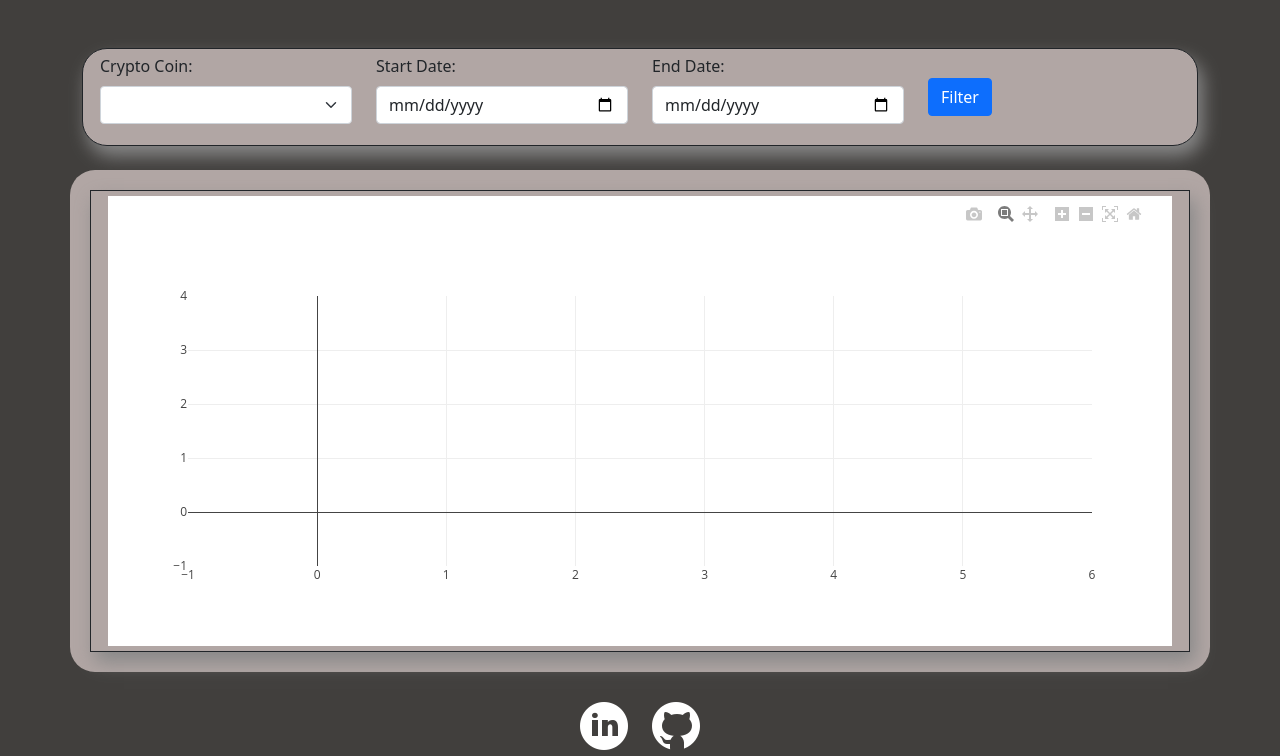
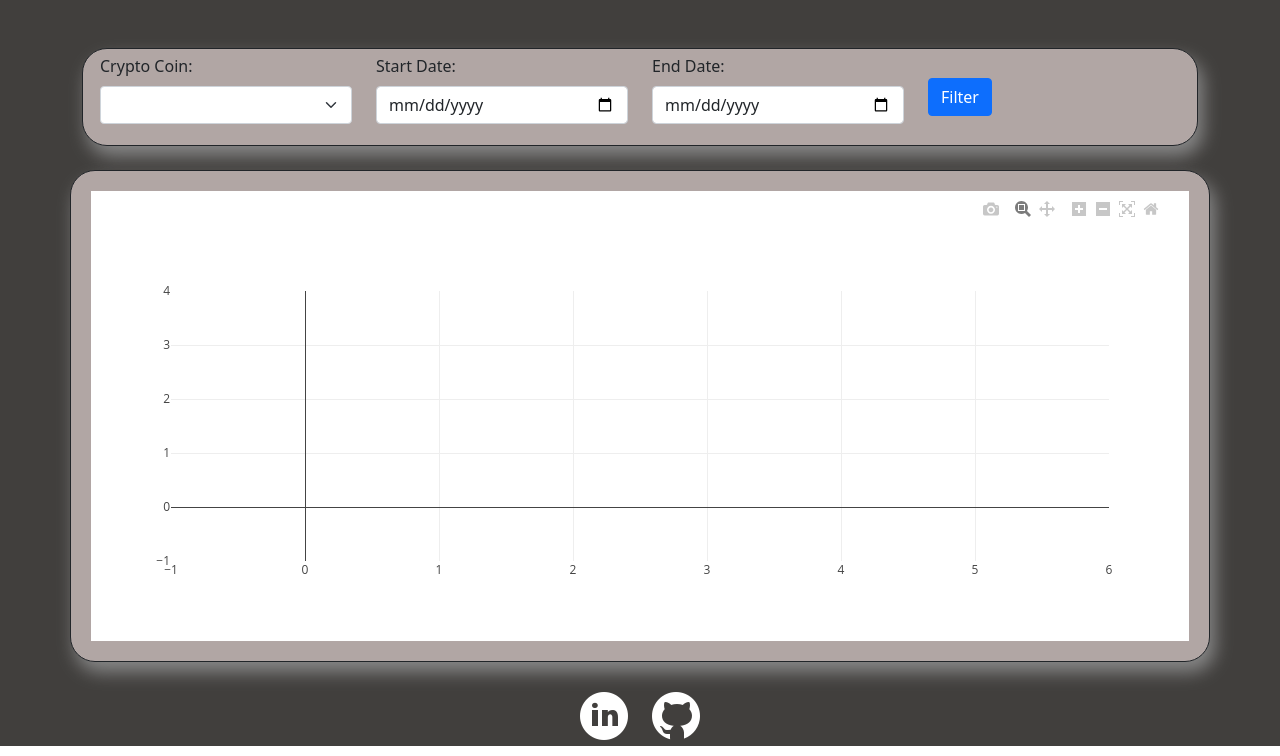
Before and after one commit to paul-stork/landing-page, a Flask app: template app/projects/templates/cryptoProjects.html in a window 1280 px wide. Shown: the part 76-832 px from the top of the page. Run offline with Flask 3, Linux system fonts and the light colour scheme; the template is opened without the code that fills it: values that come from a table or form of the project are taken from there, most other values are stand-ins (such as "Sample title", 1, 10 or a date in 2020); lists and menus that the app fills with data are empty; some libraries are stand-ins or nearby versions.

Commit message:
updated css to fix visual art on crypto proj

```diff
--- a/app/projects/templates/cryptoProjects.html
+++ b/app/projects/templates/cryptoProjects.html
@@ -21,8 +21,8 @@
 
 <br />
 
-<div class='container main-div1' id='plot'>
-    <div class='row box_shadow'>
+<div class='container main-div1-shadow' id='plot'>
+    <div class='row'>
         <div class='row'>
             <div id='lineChart' class='lineChart'></div>
         </div>
--- a/app/static/css/custom.css
+++ b/app/static/css/custom.css
@@ -19,8 +19,6 @@
     background-color: #b1a6a4;
     border-radius: 25px;
     padding: 20px;
-    /* width: 200px;
-    height: 150px; */
 }
 
 .main-div2{
@@ -44,6 +42,15 @@
     box-shadow: 5px 10px 18px #888;
     padding: 5px;
     margin: auto;
+}
+
+.main-div1-shadow {
+  border: 1px solid;
+  box-shadow: 5px 10px 18px #888;
+  background-color: #b1a6a4;
+  border-radius: 25px;
+  padding: 20px;
+  margin: auto;
 }
 
 .ban-text {
```
